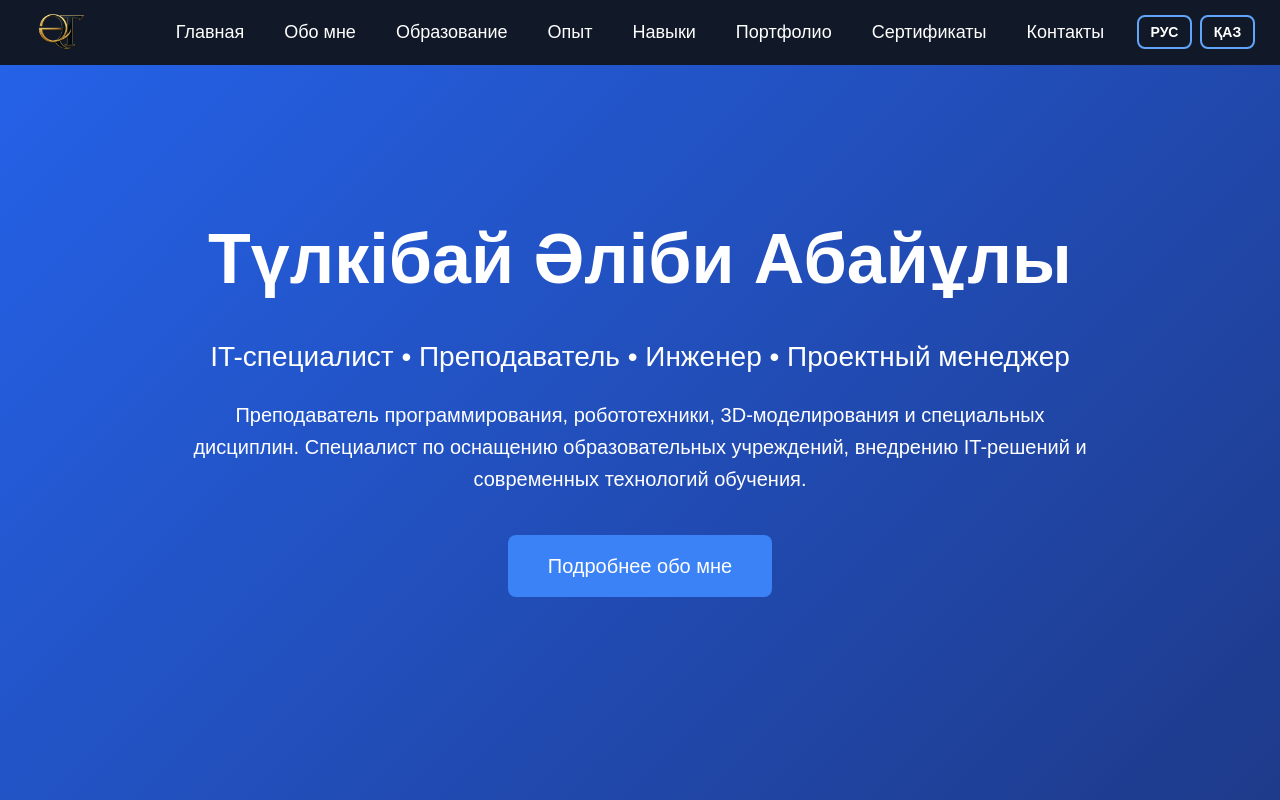
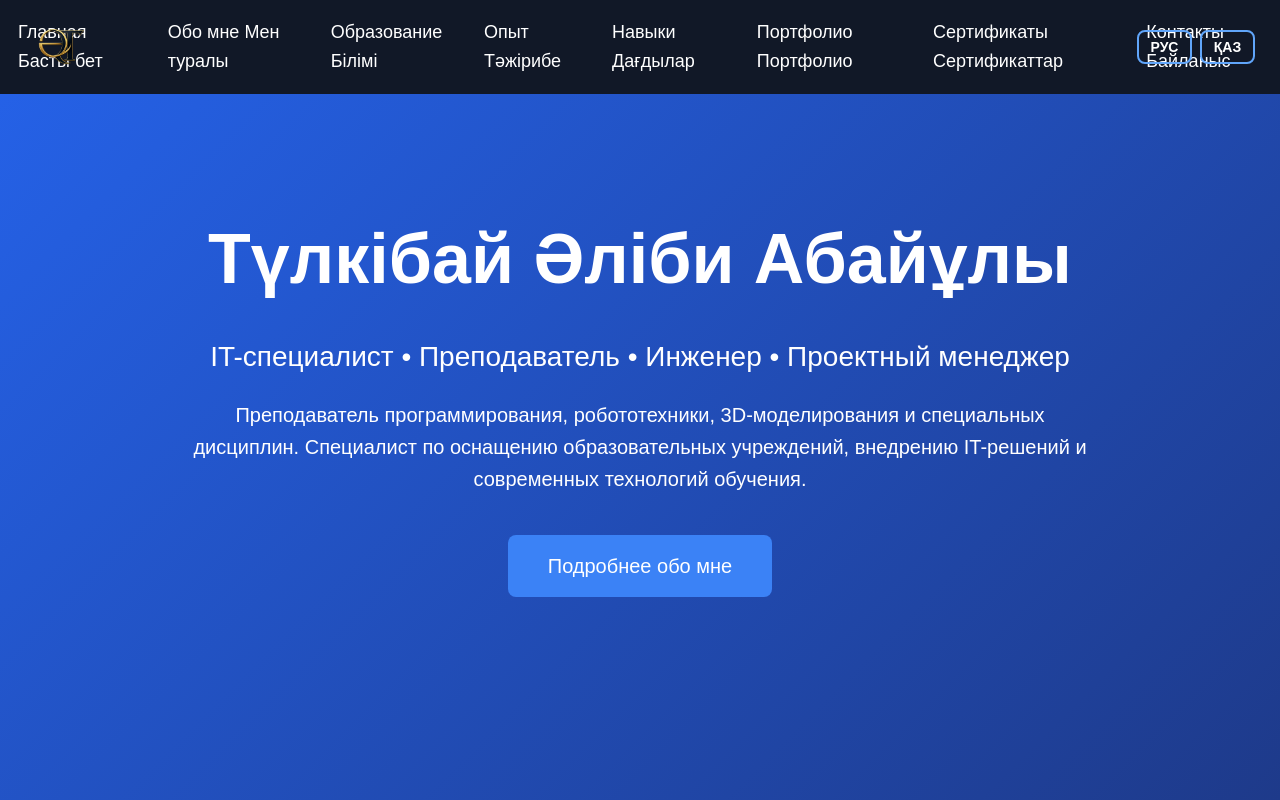
Before and after one commit to alibi0327/alibi0327.github.io, a plain HTML site: page index.html in a window 1280 px wide. Shown: the top 800 px of the page. Drawn offline with Linux system fonts and the light colour scheme.

Commit message:
Update index.html

```diff
--- a/index.html
+++ b/index.html
@@ -298,14 +298,47 @@ color:#60a5fa;
     <a href="#home" class="logo">
         <img src="image/Gp.png" alt="Логотип">
     </a>
-<a href="#home">Главная</a>
-<a href="#about">Обо мне</a>
-<a href="#education">Образование</a>
-<a href="#experience">Опыт</a>
-<a href="#skills">Навыки</a>
-<a href="#portfolio">Портфолио</a>
-<a href="#certificates">Сертификаты</a>
-<a href="#contact">Контакты</a>
+
+    <a href="#home">
+        <span class="ru">Главная</span>
+        <span class="kz">Басты бет</span>
+    </a>
+
+    <a href="#about">
+        <span class="ru">Обо мне</span>
+        <span class="kz">Мен туралы</span>
+    </a>
+
+    <a href="#education">
+        <span class="ru">Образование</span>
+        <span class="kz">Білімі</span>
+    </a>
+
+    <a href="#experience">
+        <span class="ru">Опыт</span>
+        <span class="kz">Тәжірибе</span>
+    </a>
+
+    <a href="#skills">
+        <span class="ru">Навыки</span>
+        <span class="kz">Дағдылар</span>
+    </a>
+
+    <a href="#portfolio">
+        <span class="ru">Портфолио</span>
+        <span class="kz">Портфолио</span>
+    </a>
+
+    <a href="#certificates">
+        <span class="ru">Сертификаты</span>
+        <span class="kz">Сертификаттар</span>
+    </a>
+
+    <a href="#contact">
+        <span class="ru">Контакты</span>
+        <span class="kz">Байланыс</span>
+    </a>
+
     <div class="language-switcher">
         <button onclick="setLanguage('ru')">РУС</button>
         <button onclick="setLanguage('kz')">ҚАЗ</button>
```
Lines whose indentation alone changed are shown as unchanged.
